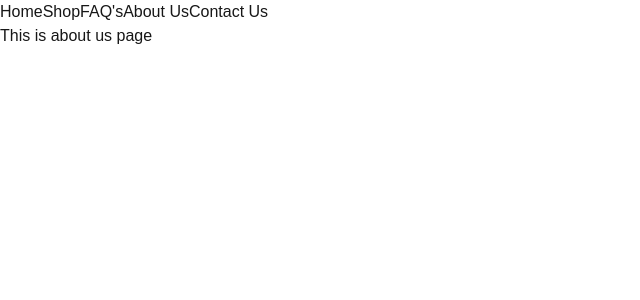
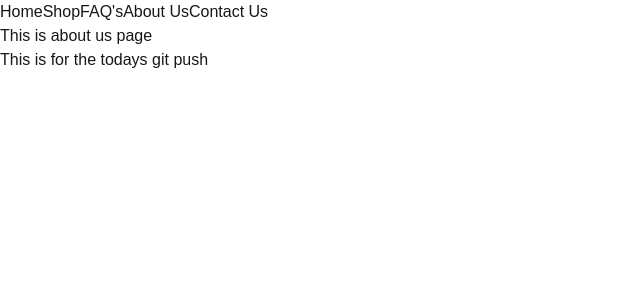
Before and after one commit to shahinexy/Next-js-core-concept-p-1-recape, a Next.js app: page /about in a window 1280 px wide. Shown: the top 300 px of the page, without its empty margins (0-640 px from the left). Built offline with nearby package versions, Linux system fonts and the light colour scheme.

Commit message:
about us edited

```diff
--- a/src/app/about/page.jsx
+++ b/src/app/about/page.jsx
@@ -4,6 +4,7 @@ const aboutpage = () => {
     return (
         <div>
             <h1 className='text-5xl font-semibold text-red-800'>This is about us page</h1>
+            This is for the todays git push
         </div>
     );
 };
```
